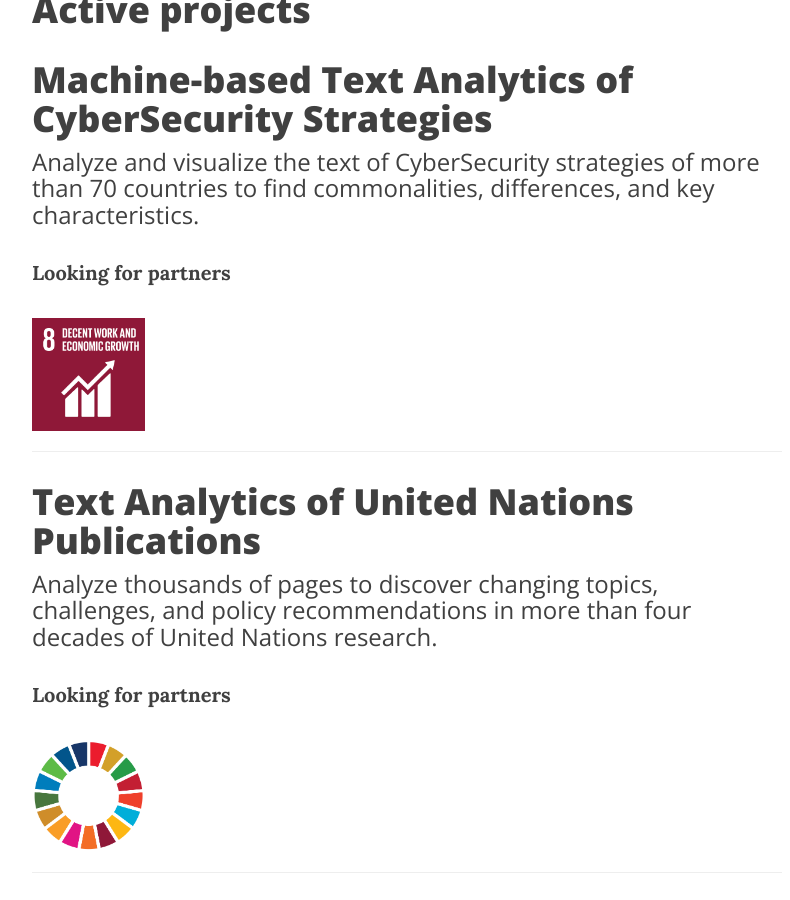
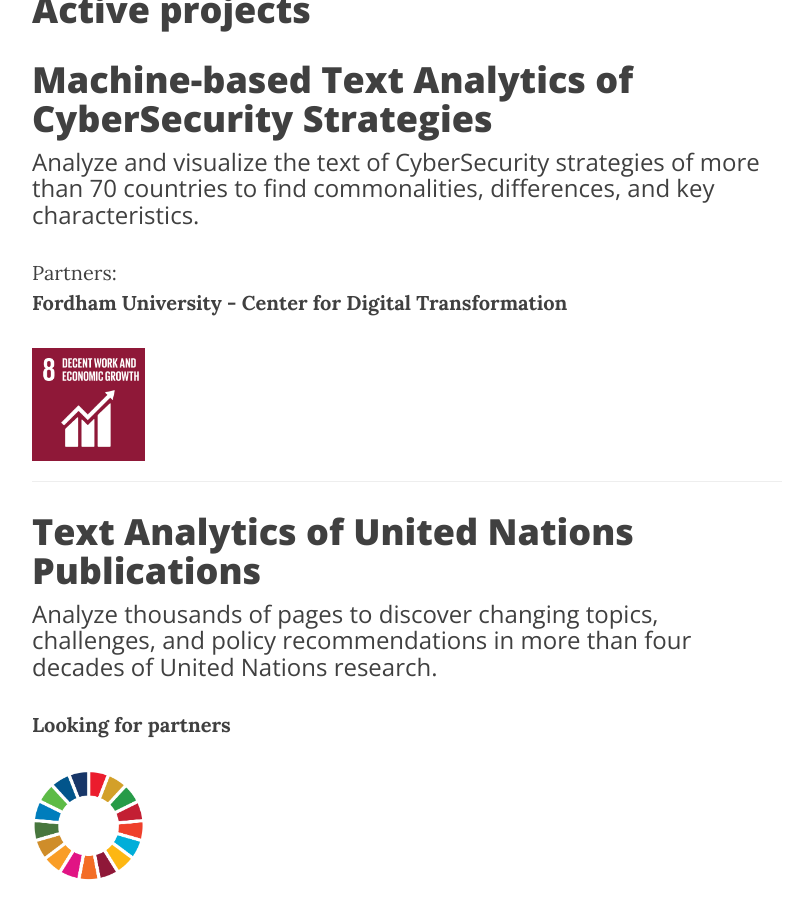
Before and after one commit to jmmnn/ICT4SD.github.io, a Jekyll site: the page built from index.html, in a window 1280 px wide and 900 px high, scrolled down 1417 px. Shown: the whole window, without its empty margins (233-1023 px from the left). Built offline with Jekyll 4.4.1, drawn with Linux system fonts in a browser that asks for light colours; nearby versions of some CDN libraries; the list of posts is cut into pages by our own code.

Commit message:
Cybersecurity - Fordham Partner

```diff
--- a/_posts/2016-11-1-Project_CyberSecurity_NLP.markdown
+++ b/_posts/2016-11-1-Project_CyberSecurity_NLP.markdown
@@ -8,6 +8,7 @@ date:       2016-11-1 12:00:00
 author:     "Jorge Martinez Navarrete, UN-OICT Analytics"
 goal:		    "08"
 partners:
+  - partner: "Fordham University - Center for Digital Transformation"
 ---
 Project Objective
 --------------
```
